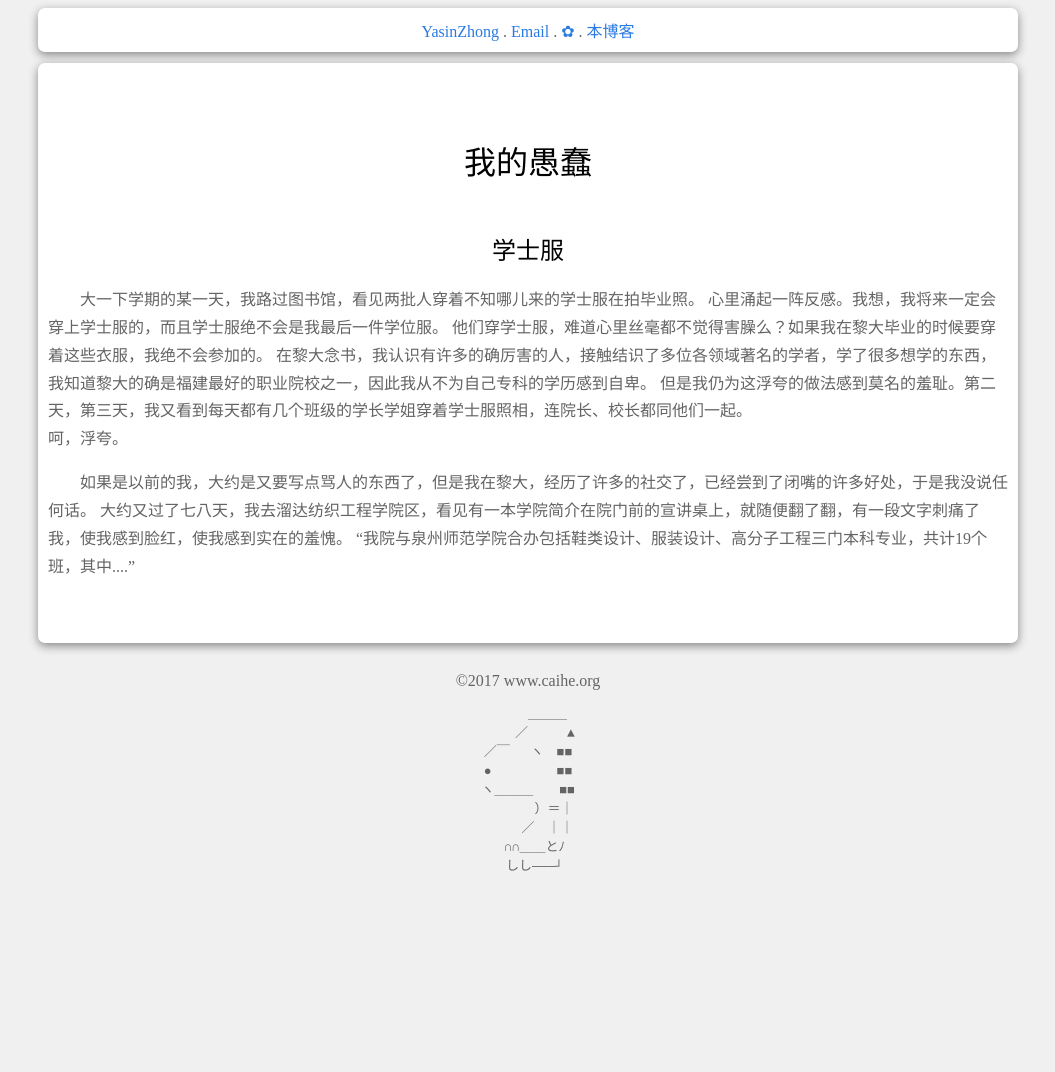
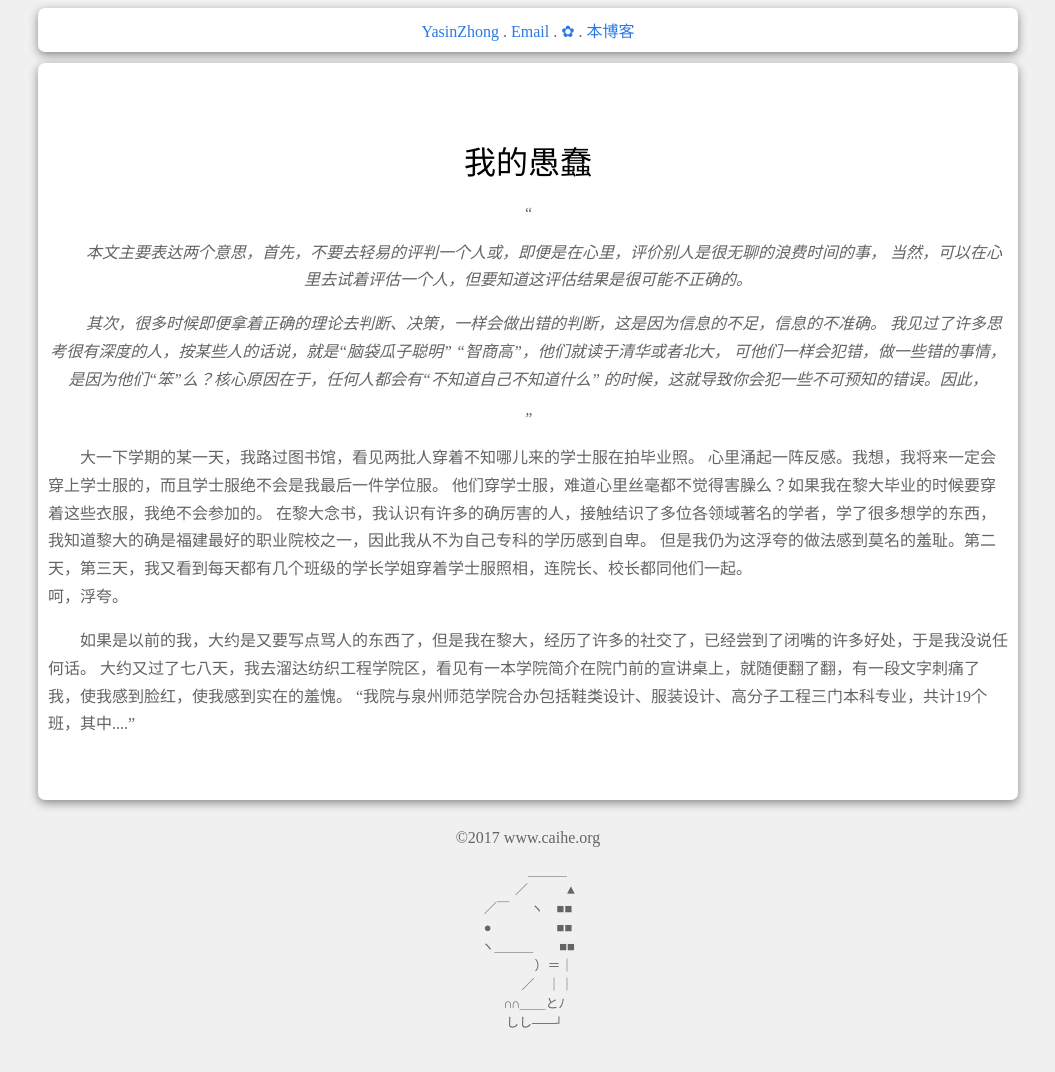
Before and after one commit to YasinZhong/yasinzhong.github.io, a Jekyll site: the page built from WaitForReWrite/2018-4-5-MyFault.html, in a window 1280 px wide. Shown: the whole page, without its empty margins (112-1167 px from the left). Built offline with Jekyll 4.4.1, drawn with Linux system fonts in a browser that asks for light colours; comment, search, counter and statistics services are not loaded; before the commit the page ends 915 px from its top, so only the background shows below that.

Commit message:
2018/04/13

```diff
--- a/Post/yishu.html
+++ b/Post/yishu.html
@@ -1,6 +1,6 @@
 ---
 layout: default
-title: 如果出了意外
+title: 如果我出了意外
 ---
 
 <h1>{{ page.title }}</h1>
--- a/WaitForReWrite/2018-4-5-MyFault.html
+++ b/WaitForReWrite/2018-4-5-MyFault.html
@@ -6,7 +6,17 @@ title: 我的愚蠢
 
 <h1>{{ page.title }}</h1>
 
-<h2>学士服</h2>
+<q>
+	<p>本文主要表达两个意思，首先，不要去轻易的评判一个人或，即便是在心里，评价别人是很无聊的浪费时间的事，
+	当然，可以在心里去试着评估一个人，但要知道这评估结果是很可能不正确的。</p>
+
+	<p>其次，很多时候即便拿着正确的理论去判断、决策，一样会做出错的判断，这是因为信息的不足，信息的不准确。
+	我见过了许多思考很有深度的人，按某些人的话说，就是“脑袋瓜子聪明” “智商高”，他们就读于清华或者北大，
+	可他们一样会犯错，做一些错的事情，是因为他们“笨”么？核心原因在于，任何人都会有“不知道自己不知道什么”
+	的时候，这就导致你会犯一些不可预知的错误。因此，
+	</p>
+</q>
+
 <p>
 	大一下学期的某一天，我路过图书馆，看见两批人穿着不知哪儿来的学士服在拍毕业照。
 	心里涌起一阵反感。我想，我将来一定会穿上学士服的，而且学士服绝不会是我最后一件学位服。
--- a/_posts/2018-4-10-KnowledgeShare.html
+++ b/_posts/2018-4-10-KnowledgeShare.html
@@ -19,7 +19,7 @@
 
 <p>
 	事实上，写这个博客的确让一些有点厉害的人认识了我，应该说，相互认识。
-	他们中的个别人士对我帮助太大了，使我摆脱了生活的窘迫，我也为他们做了一些我熟悉的领域的指导作为回馈。
+	他们中的个别人士对我帮助太大了，使我摆脱了窘迫的生活，我也为他们做了一些我熟悉的领域的指导作为回馈。
 	所以，我仍然会写一些东西。因为我不会拒绝认识那些有慧眼的人。
 	当然，我不会写太多，仅仅是因为精力有限。
 </p>
--- a/index.html
+++ b/index.html
@@ -28,4 +28,5 @@ title: Yasin Zhong|blog
 		<a href="http://a.caihe.org/Post/Daubs.html" ><li>涂鸦-My Daubs</li></a><br/>
 		<a href="http://a.caihe.org/Post/Photograph.html" ><li>照相-MyPhotoGraphs</li></a><br/>
 		<a href="http://a.caihe.org/Post/yishu.html" ><li>如果</li></a><br/>
+		<a href="http://a.caihe.org/Post/Learning.html" ><li>学习于我</li></a><br/>
 	</ol>
```
Also changed, not shown: Post/Learning.html (added, +27 -0 lines), _posts/2018-4-13-TeacherAndSchool.html (added, +22 -0 lines), img/PPT1.png (added), img/PPT2.png (added).
